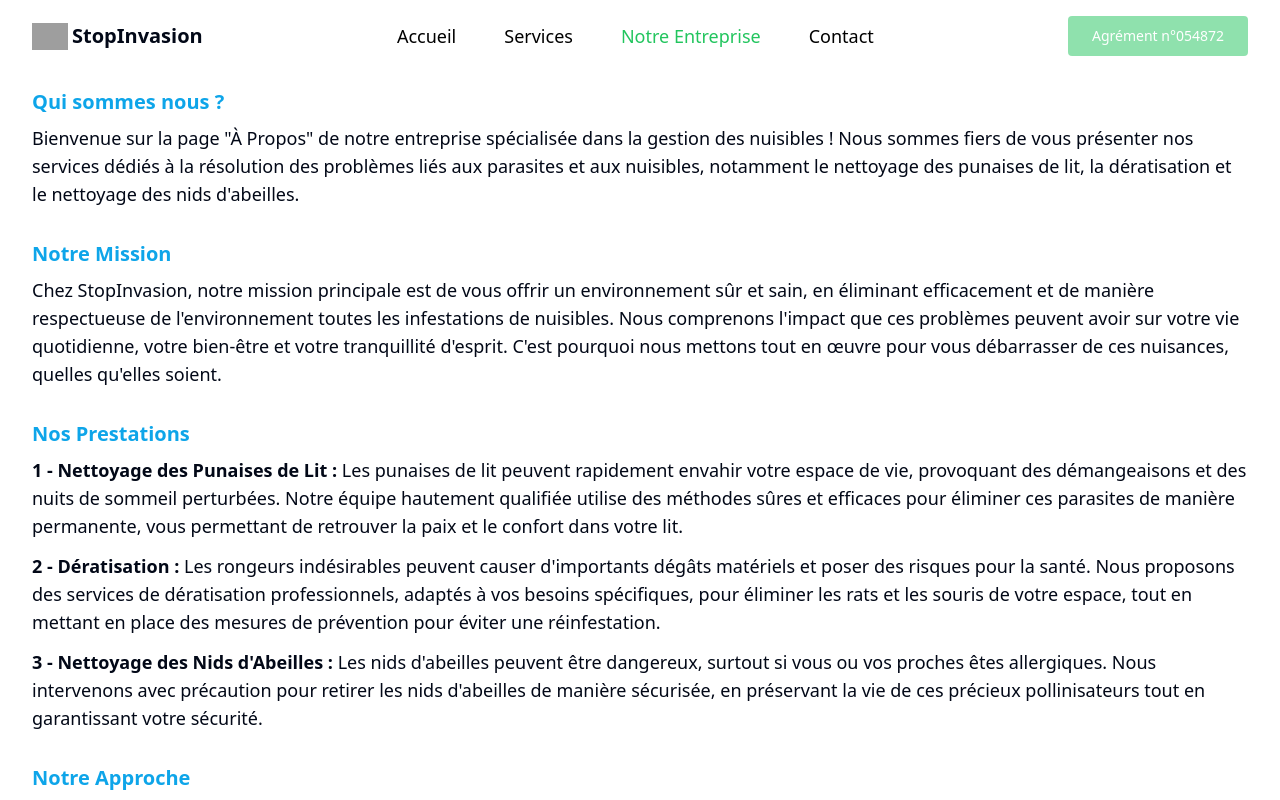
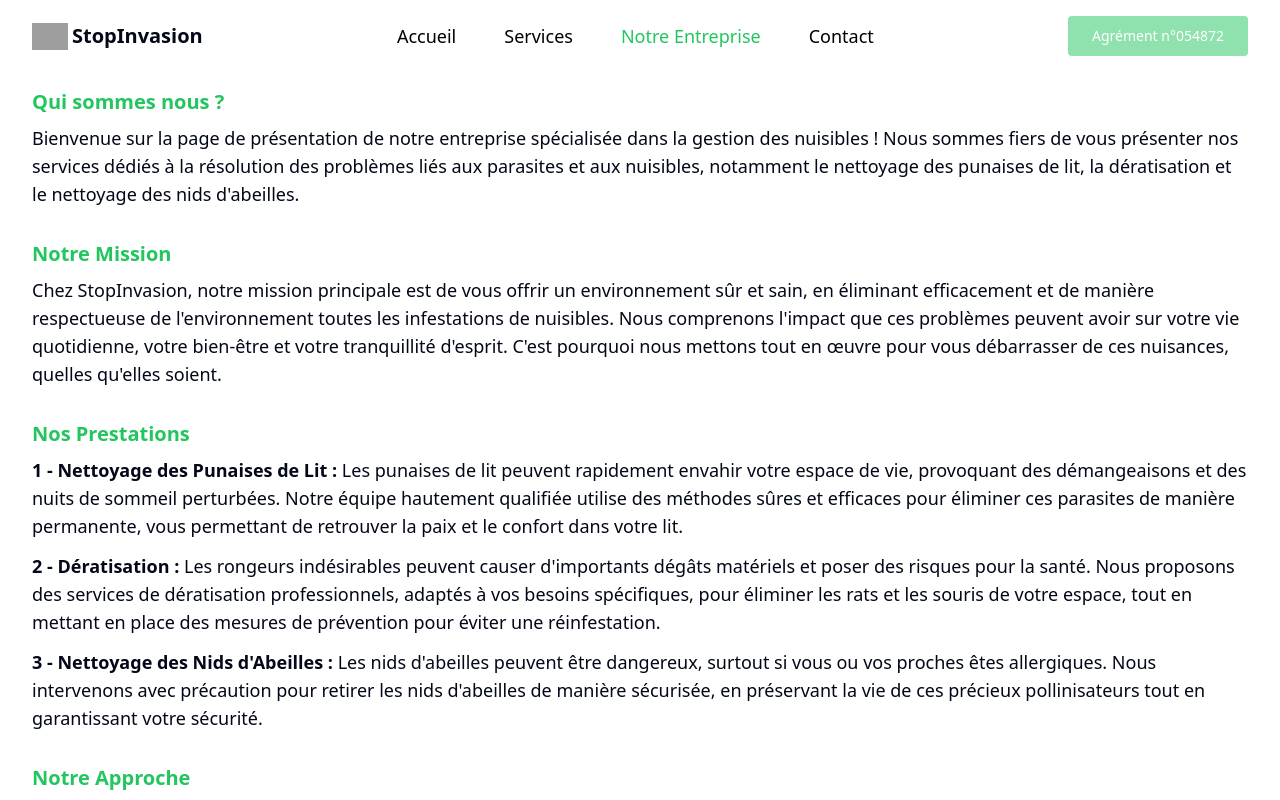
Before and after one commit to FaridAmimri/stopinvasion, a React (Vite) app: page /notreentreprise in a window 1280 px wide. Shown: the top 800 px of the page. Built offline with nearby package versions, Linux system fonts and the light colour scheme; grey boxes are pictures that could not be loaded.

Commit message:
Update content About page

```diff
--- a/src/components/AboutUs.tsx
+++ b/src/components/AboutUs.tsx
@@ -5,18 +5,21 @@ const AboutUs = () => {
     <div className='p-8 pt-0 flex flex-col gap-6'>
       <div className='flex flex-col gap-8 text-lg'>
         <div className='flex flex-col gap-2'>
-          <h3 className='text-xl font-bold text-sky-500'>Qui sommes nous ?</h3>
+          <h3 className='text-xl font-bold text-green-500'>
+            Qui sommes nous ?
+          </h3>
           <p>
-            Bienvenue sur la page "À Propos" de notre entreprise spécialisée
-            dans la gestion des nuisibles ! Nous sommes fiers de vous présenter
-            nos services dédiés à la résolution des problèmes liés aux parasites
-            et aux nuisibles, notamment le nettoyage des punaises de lit, la
-            dératisation et le nettoyage des nids d'abeilles.
+            Bienvenue sur la page de présentation de notre entreprise
+            spécialisée dans la gestion des nuisibles ! Nous sommes fiers de
+            vous présenter nos services dédiés à la résolution des problèmes
+            liés aux parasites et aux nuisibles, notamment le nettoyage des
+            punaises de lit, la dératisation et le nettoyage des nids
+            d'abeilles.
           </p>
         </div>
 
         <div className='flex flex-col gap-2'>
-          <h3 className='text-xl font-bold text-sky-500'>Notre Mission</h3>
+          <h3 className='text-xl font-bold text-green-500'>Notre Mission</h3>
           <p>
             Chez StopInvasion, notre mission principale est de vous offrir un
             environnement sûr et sain, en éliminant efficacement et de manière
@@ -29,7 +32,7 @@ const AboutUs = () => {
         </div>
 
         <div className='flex flex-col gap-2'>
-          <h3 className='text-xl font-bold text-sky-500'>Nos Prestations</h3>
+          <h3 className='text-xl font-bold text-green-500'>Nos Prestations</h3>
           <ul className='flex flex-col gap-3'>
             <li>
               <b>1 - Nettoyage des Punaises de Lit : </b> Les punaises de lit
@@ -59,7 +62,7 @@ const AboutUs = () => {
         </div>
 
         <div className='flex flex-col gap-2'>
-          <h3 className='text-xl font-bold text-sky-500'>Notre Approche</h3>
+          <h3 className='text-xl font-bold text-green-500'>Notre Approche</h3>
           <p>
             Nous croyons en une approche respectueuse de l'environnement pour la
             gestion des nuisibles. Nous utilisons des méthodes durables et des
@@ -71,7 +74,7 @@ const AboutUs = () => {
         </div>
 
         <div className='flex flex-col gap-2'>
-          <h3 className='text-xl font-bold text-sky-500'>
+          <h3 className='text-xl font-bold text-green-500'>
             Pourquoi Nous Choisir ?
           </h3>
           <ul className='flex flex-col gap-2'>
```
